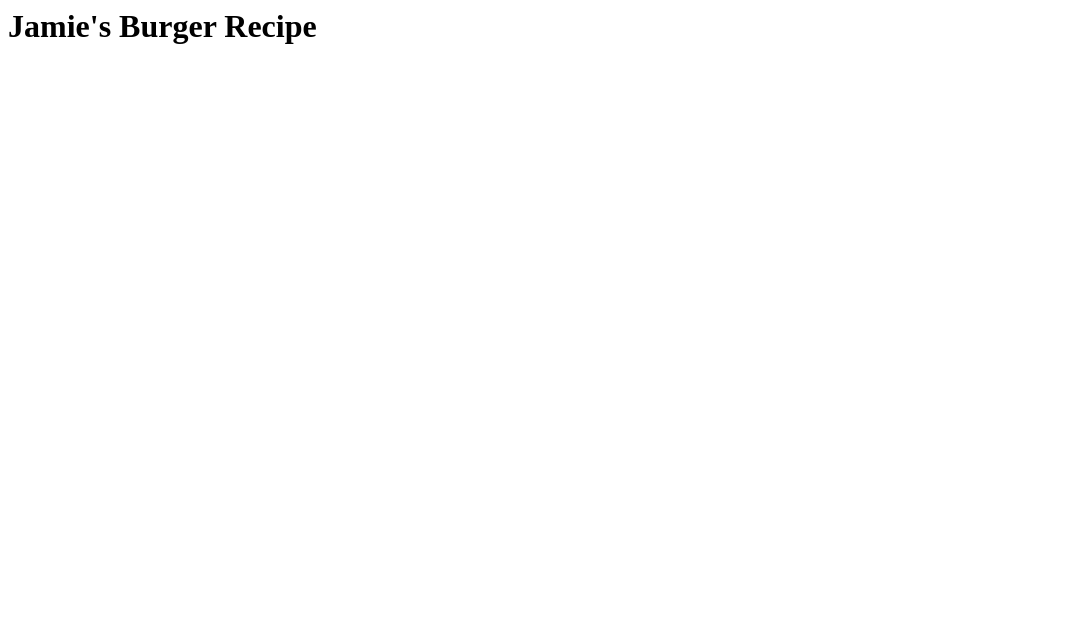
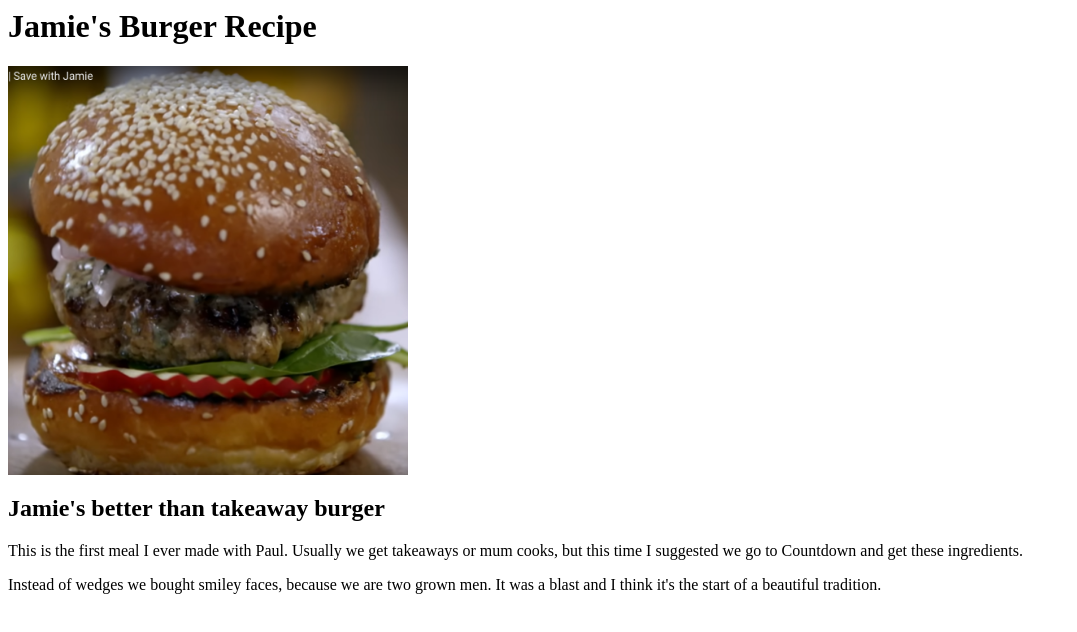
Before and after one commit to RaviTheCoder/odin-recipes, a plain HTML site: page recipes/burger.html in a window 1280 px wide. Shown: the whole page, without its empty margins (0-1077 px from the left). Drawn offline with Linux system fonts and the light colour scheme.

Commit message:
Add description of recipe.

```diff
--- a/recipes/burger.html
+++ b/recipes/burger.html
@@ -1,3 +1,10 @@
 <body>
 <h1>Jamie's Burger Recipe</h1>
+<img src="./Jamie_Burger.png" width="400" alt="Jamie's quick and easy burger">
+
+    <h2>Jamie's better than takeaway burger</h2>
+    <p>This is the first meal I ever made with Paul. Usually we get takeaways or mum cooks, but this time I suggested we go to Countdown and get these ingredients.</p>
+    <p>Instead of wedges we bought smiley faces, because we are two grown men. It was a blast and I think it's the start of a beautiful tradition.</p>
+
+
 </body>
```
